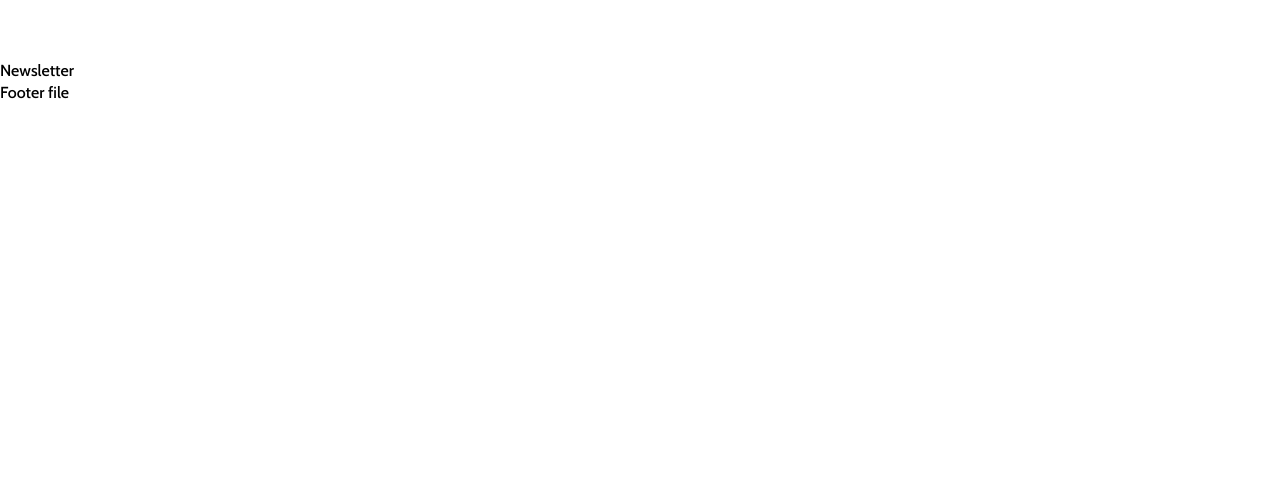
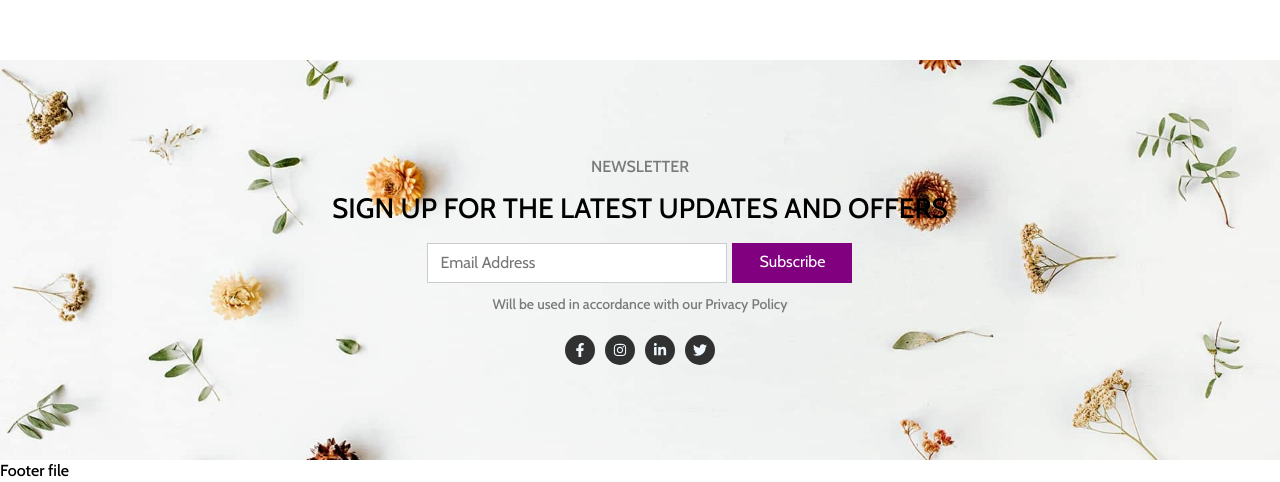
Before and after one commit to aashishthakurcodes/E-commerce, a React (Create React App) app in the folder client/: page / in a window 1280 px wide. Shown: the part 2021-2503 px from the top of the page. Before the commit the page ends 2125 px from the top, so only its background shows below. Built offline with nearby package versions, Linux system fonts and the light colour scheme.

Commit message:
NewsLetter Completed

```diff
--- a/client/src/components/Footer/Newsletter/Newsletter.jsx
+++ b/client/src/components/Footer/Newsletter/Newsletter.jsx
@@ -1,6 +1,42 @@
 import "./Newsletter.scss";
+import React from "react";
+import {
+    FaFacebookF,
+    FaTwitter,
+    FaInstagram,
+    FaLinkedinIn,
+} from "react-icons/fa"
 const Newsletter = () => {
-    return <div>Newsletter</div>;
+    return (
+        <div className="newsletter-section">
+    <div className="news-content">
+        <span className="smtext">Newsletter</span>
+        <span className="bgtext">Sign up for the latest updates and offers</span>
+        <div className="form">
+            <input type="text" placeholder="Email Address" />
+            <button>Subscribe</button>
+        </div>
+        <div className="text">Will be used in accordance with our Privacy Policy</div>
+        <div className="social-icons">
+            <div className="icons">
+                <FaFacebookF size={14}/>
+            </div>
+
+            <div className="icons">
+                <FaInstagram size={14}/>
+            </div>
+
+            <div className="icons">
+                <FaLinkedinIn size={14}/>
+            </div>
+            <div className="icons">
+                <FaTwitter size={14}/>
+            </div>
+        </div>
+
+    </div>
+    </div>
+    )
 };
 
 export default Newsletter;
--- a/client/src/components/Footer/Newsletter/Newsletter.scss
+++ b/client/src/components/Footer/Newsletter/Newsletter.scss
@@ -1 +1,89 @@
 @import "../../../css-config/mixins.scss";
+.newsletter-section {
+  width: 100%;
+  height: 400px;
+  display: flex;
+  align-items: center;
+  background: white url("../../../assets/newsletter-bg.jpeg");
+  background-position: center;
+  background-repeat: no-repeat;
+  background-size: cover;
+  .news-content {
+    width: fit-content;
+    display: flex;
+    flex-direction: column;
+    align-items: center;
+    margin: 0 auto;
+    text-align: center;
+  }
+  .smtext {
+    margin-bottom: 15px;
+    text-transform: uppercase;
+    color: rgba(0, 0, 0, 0.5);
+  }
+  .bgtext {
+    margin-bottom: 20px;
+    font-size: 22px;
+    line-height: 30px;
+    font-weight: 500;
+    text-transform: uppercase;
+    padding: 0 30px;
+    @include md {
+      font-size: 28px;
+    }
+  }
+  .form {
+    display: flex;
+    gap: 5px;
+    margin-bottom: 10px;
+    input {
+      width: 200px;
+      height: 40px;
+      border-radius: 0;
+      border: 1px solid rgba(0, 0, 0, 0.2);
+      padding: 0 12px;
+      font-size: 16px;
+      outline: 0;
+
+      @include md {
+        width: 300px;
+      }
+    }
+    button {
+      outline: 0;
+      border: 0;
+      height: 40px;
+      width: 100px;
+      display: flex;
+      align-items: center;
+      justify-content: center;
+      font-size: 16px;
+      color: white;
+      background-color: purple;
+      border-bottom: 3px solid purple;
+      @include md {
+        width: 120px;
+      }
+    }
+  }
+  .text {
+
+        margin-bottom: 20px;
+        font-size: 14px;
+          color: rgba(0, 0, 0, 0.5);
+  }
+  .social-icons {
+    display: flex;
+    gap: 10px;
+    .icons {
+      width: 30px;
+      height: 30px;
+      background-color: rgba(0, 0, 0, 0.8);
+      border-radius: 50%;
+      align-items: center;
+      display: flex;
+      justify-content: center;
+      color: aliceblue;
+    }
+  }
+}
--- a/client/src/components/Home/Banner/Banner.scss
+++ b/client/src/components/Home/Banner/Banner.scss
@@ -14,11 +14,12 @@
         align-items: center;
         flex-direction: column-reverse;
         max-width: calc(100% - 20px);
-        margin: 0 auto;
+        margin: auto;
         position: relative;
         @include md{
-            flex-direction: row;
-            max-width: 1200px;
+          flex-direction: row;
+          max-width: 1200px;
+
         }
         .banner-img{
             position: relative;
```
